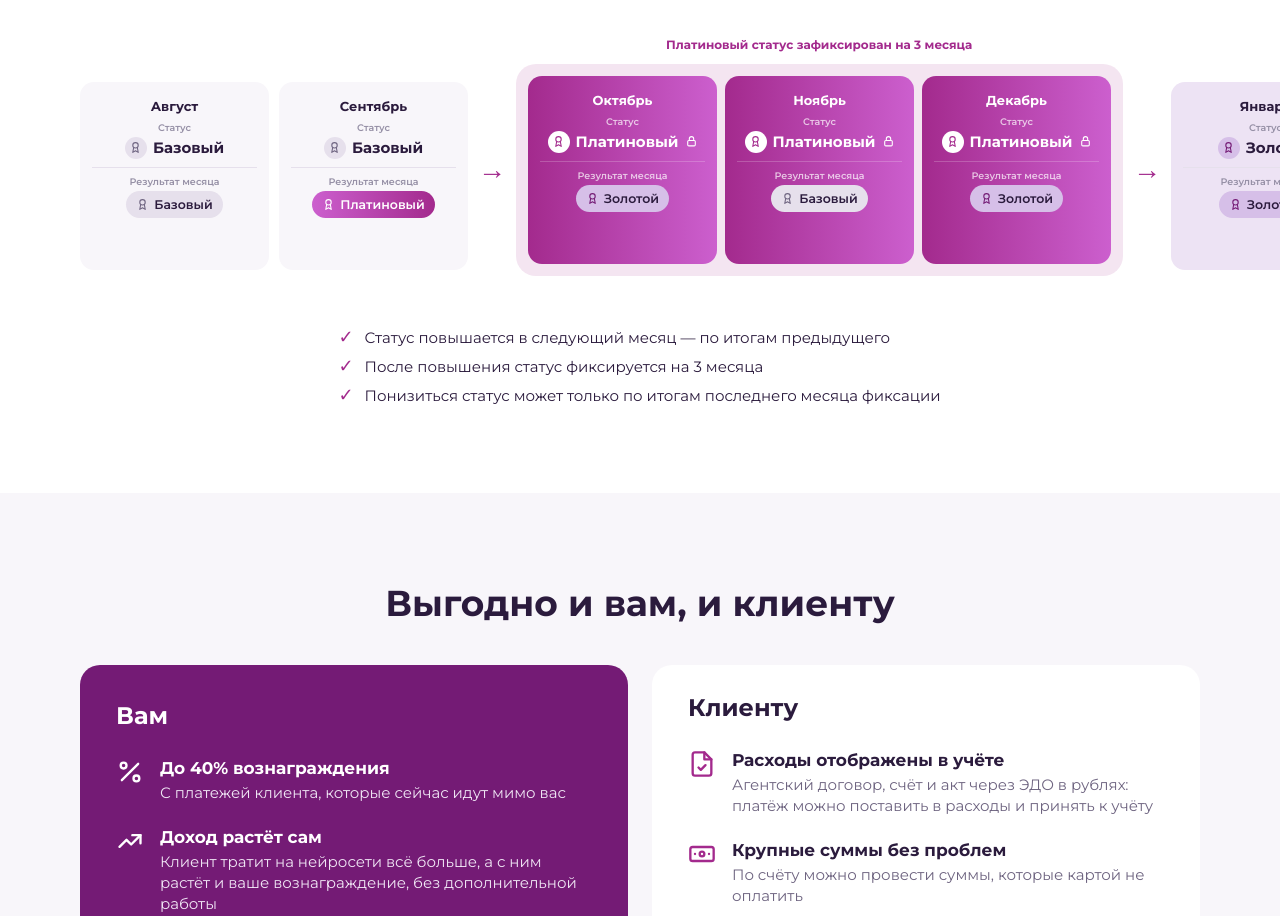
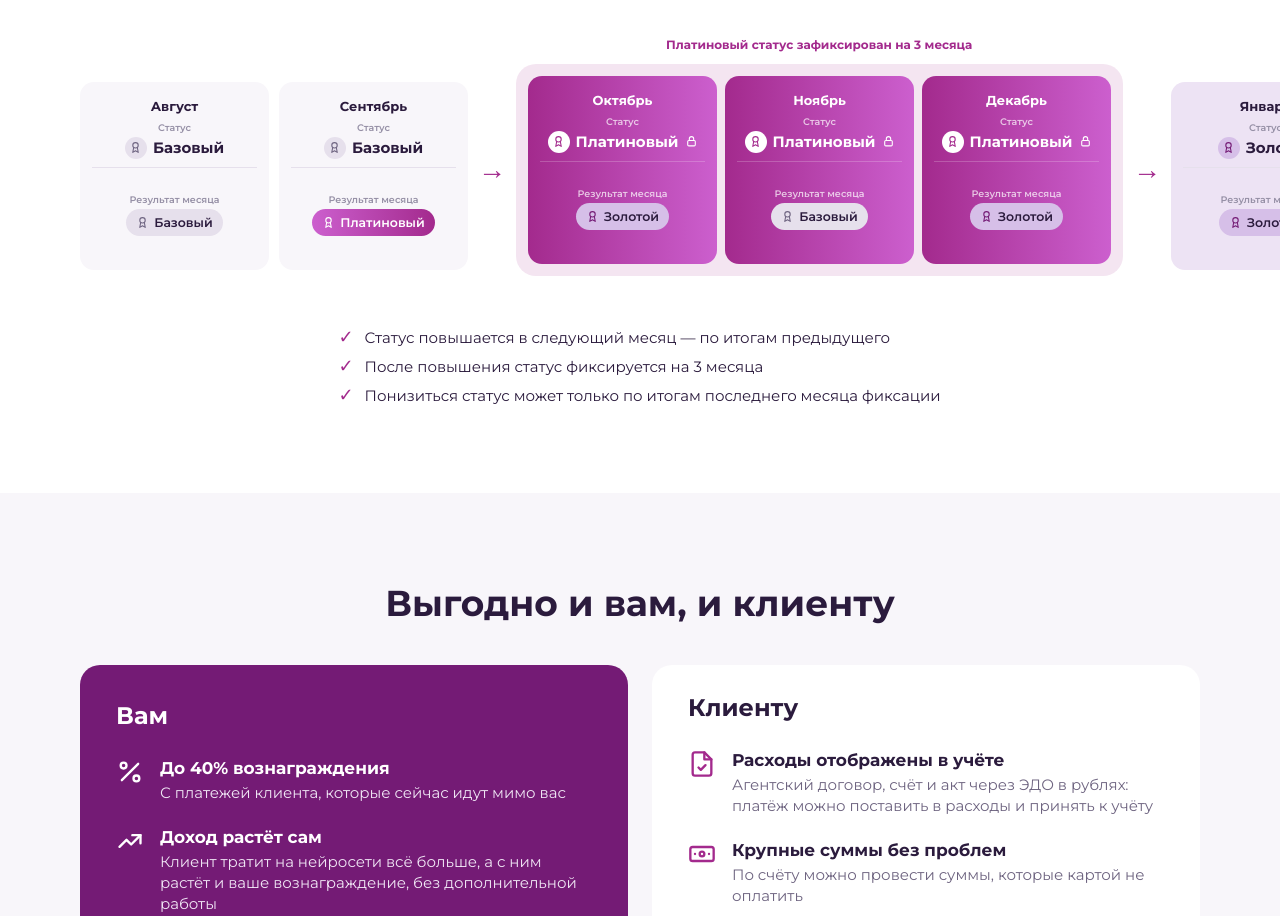
Before and after one commit to adleksn/corp.pay-partner, a plain HTML site: page index.html in a window 1280 px wide. Shown: the part 2688-3604 px from the top of the page. Drawn offline with Linux system fonts and the light colour scheme.

Commit message:
Center desktop monthly results

```diff
--- a/index.html
+++ b/index.html
@@ -5,7 +5,7 @@
     <meta name="viewport" content="width=device-width, initial-scale=1.0">
     <meta name="description" content="corp.pay — сервис для бизнеса">
     <title>corp.pay — для бизнеса</title>
-    <link rel="stylesheet" href="styles.css?v=77">
+    <link rel="stylesheet" href="styles.css?v=78">
     <script src="script.js?v=4" defer></script>
   </head>
   <body>
--- a/styles.css
+++ b/styles.css
@@ -243,6 +243,17 @@ img, svg { display: block; max-width: 100%; } button, a { font: inherit; } butto
 }
 
 /* Mobile partner-status and status-lock fidelity fixes. */
+@media (min-width: 901px) {
+  .status-month__details {
+    flex: 1 1 auto;
+  }
+
+  .status-month__field:last-child {
+    flex: 1 1 auto;
+    justify-content: center;
+  }
+}
+
 @media (max-width: 900px) {
   .partner-status__cards {
     align-items: stretch;
```
Also changed, not shown: tests/corp-pay-shell.test.mjs (+2 -0 lines).
